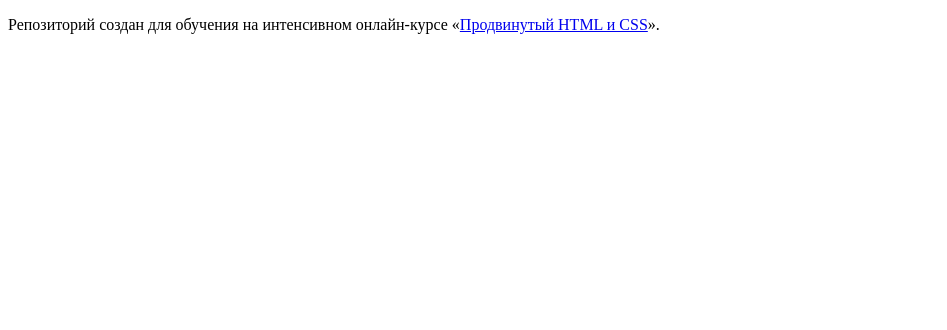
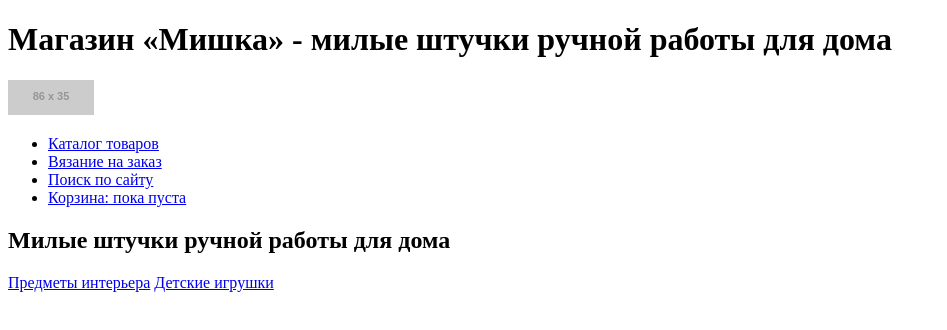
Before and after one commit to nkazaeva/434165-mishka, a website: page index.html in a window 1280 px wide. Shown: the whole page, without its empty margins (0-947 px from the left). Drawn offline with Linux system fonts and the light colour scheme; placeholder pictures from the web are drawn by us.

Commit message:
Сверстана шапка главной страницы

```diff
--- a/index.html
+++ b/index.html
@@ -5,8 +5,29 @@
     <title>HTML Academy: Мишка</title>
   </head>
   <body>
-
-    <p>Репозиторий создан для обучения на интенсивном онлайн‑курсе «<a href="https://htmlacademy.ru/intensive/adaptive">Продвинутый HTML и CSS</a>».</p>
-
+    <header class="page-header">
+      <h1 class="page-header__title">Магазин «Мишка» - милые штучки ручной работы для дома</h1>
+      <div class="page-header__logo">
+        <img src="http://placehold.it/86x35" alt="Магазин «Мишка»">
+      </div>
+      <nav class="main-nav">
+        <span class="main-nav__toggle"><span></span</span>
+        <div class="main-nav__wrapper">
+          <ul class="main-nav__list">
+            <li class="main-nav__item"><a href="catalog.html">Каталог товаров</a></li>
+            <li class="main-nav__item"><a href="form.html">Вязание на заказ</a></li>
+            <li class="main-nav__item"><a href="search.html">Поиск по сайту</a></li>
+            <li class="main-nav__item"><a href="basket.html">Корзина: пока пуста</a></li>
+          </ul>
+        </div>
+      </nav>
+      <div class="promo-header">
+        <h2 class="promo-header__title">Милые штучки ручной работы для дома</h2>
+        <div class="promo-header__list">
+          <a href="#" class="promo-header__item promo-header__item--interior">Предметы интерьера</a>
+          <a href="#" class="promo-header__item promo-header__item--toy">Детские игрушки</a>
+        </div>
+      </div>
+    </header>
   </body>
 </html>
```
